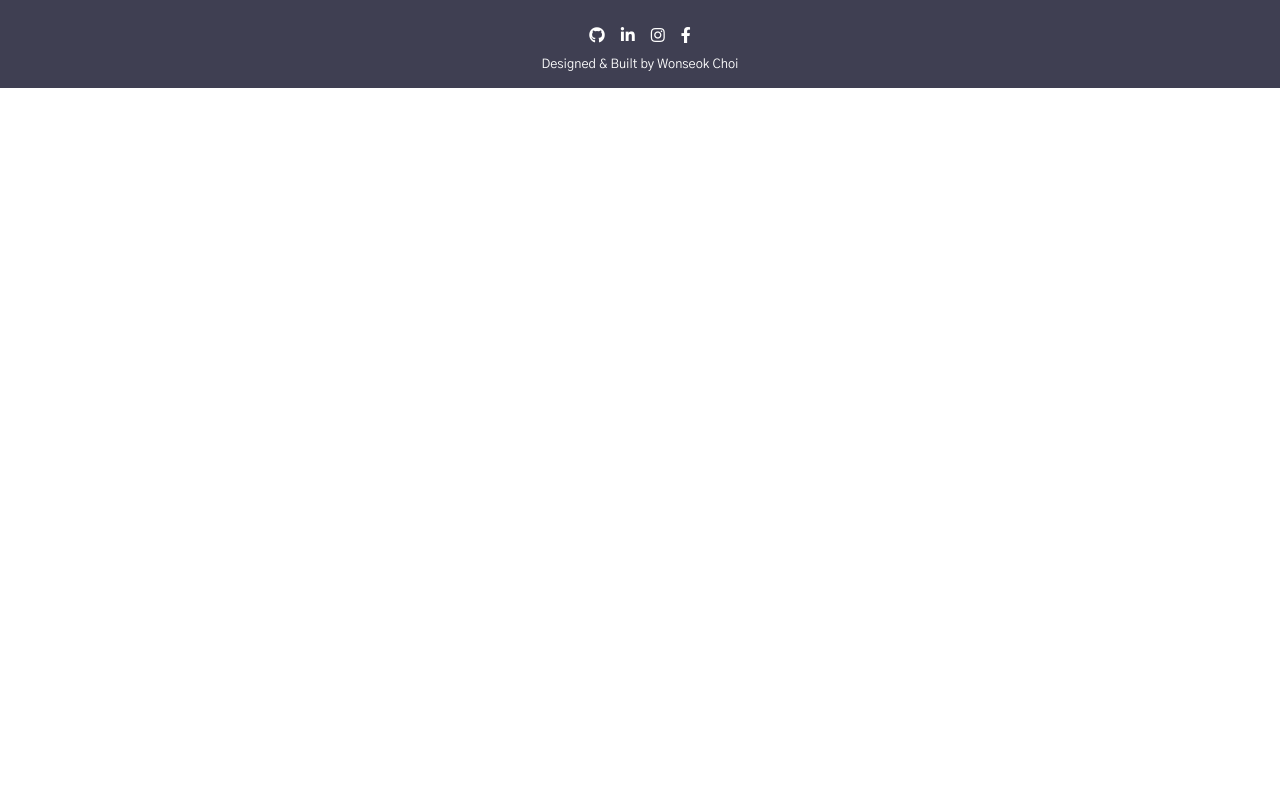
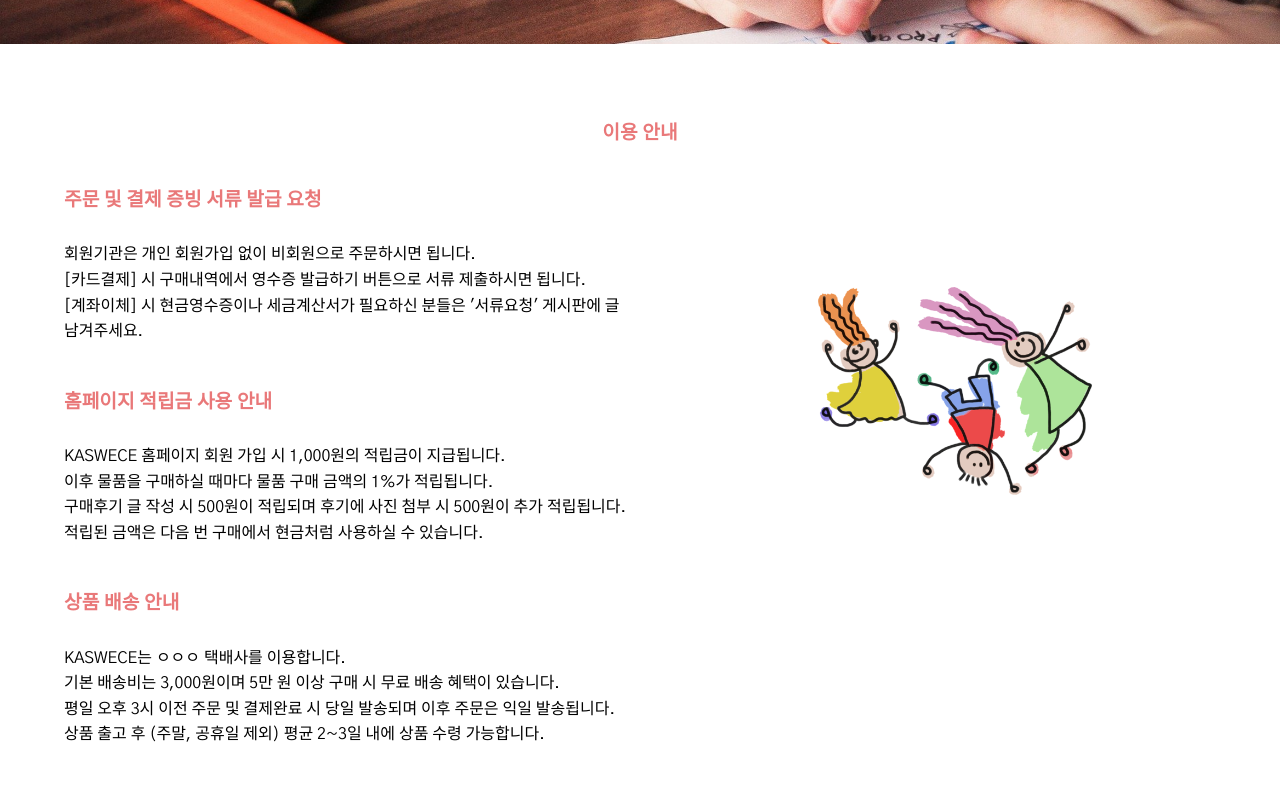
Before and after one commit to chwonseok/kaswece, a React (Create React App) app: page /guide in a window 1280 px wide. Shown: the part 420-1220 px from the top of the page. Before the commit the page ends 800 px from the top, so only its background shows below. Built offline with nearby package versions, Linux system fonts and the light colour scheme; a web font is replaced by a local one.

Commit message:
Added and done Guide.js

```diff
--- a/src/components/pages/Guide.js
+++ b/src/components/pages/Guide.js
@@ -1,3 +1,56 @@
+import HeadImg from './HeadImg';
+
+import './Guide.scss';
+
 export default function Guide() {
-  return <h1>Guide!</h1>;
+  return (
+    <>
+      <HeadImg />
+      <div className="title">
+        <h1>이용 안내</h1>
+      </div>
+
+      <div className="guide-box container">
+        <div className="guide-left">
+          <h1>주문 및 결제 증빙 서류 발급 요청</h1>
+          <p>
+            회원기관은 개인 회원가입 없이 비회원으로 주문하시면 됩니다.
+            <br />
+            [카드결제] 시 구매내역에서 영수증 발급하기 버튼으로 서류 제출하시면
+            됩니다.
+            <br />
+            [계좌이체] 시 현금영수증이나 세금계산서가 필요하신 분들은 '서류요청'
+            게시판에 글 남겨주세요.
+          </p>
+          <h1>홈페이지 적립금 사용 안내</h1>
+          <p>
+            KASWECE 홈페이지 회원 가입 시 1,000원의 적립금이 지급됩니다.
+            <br />
+            이후 물품을 구매하실 때마다 물품 구매 금액의 1%가 적립됩니다.
+            <br />
+            구매후기 글 작성 시 500원이 적립되며 후기에 사진 첨부 시 500원이
+            추가 적립됩니다.
+            <br />
+            적립된 금액은 다음 번 구매에서 현금처럼 사용하실 수 있습니다.
+          </p>
+          <h1>상품 배송 안내</h1>
+          <p>
+            KASWECE는 ㅇㅇㅇ 택배사를 이용합니다.
+            <br />
+            기본 배송비는 3,000원이며 5만 원 이상 구매 시 무료 배송 혜택이
+            있습니다.
+            <br />
+            평일 오후 3시 이전 주문 및 결제완료 시 당일 발송되며 이후 주문은
+            익일 발송됩니다.
+            <br />
+            상품 출고 후 (주말, 공휴일 제외) 평균 2~3일 내에 상품 수령
+            가능합니다.
+          </p>
+        </div>
+        <div className="guide-right">
+          <div className="guide-img"></div>
+        </div>
+      </div>
+    </>
+  );
 }
--- a/src/components/pages/Guide.scss
+++ b/src/components/pages/Guide.scss
@@ -0,0 +1,36 @@
+$main-color: #e97879;
+
+.guide-box {
+  display: flex;
+}
+
+.guide-left {
+  margin-right: 4rem;
+}
+
+.guide-left h1 {
+  font-size: 1.2rem;
+  font-weight: 600;
+  color: $main-color;
+  margin-bottom: 2rem;
+}
+
+.guide-left p {
+  line-height: 1.6rem;
+  margin-bottom: 3rem;
+}
+
+.guide-right {
+  width: 50%;
+  height: 50vh;
+  padding: 6rem 3rem;
+}
+
+.guide-img {
+  width: 100%;
+  height: 100%;
+  background-image: url(../../images/guide-img.png);
+  background-position: center center;
+  background-size: contain;
+  background-repeat: no-repeat;
+}
```
Also changed, not shown: src/images/guide-img.png (added).
